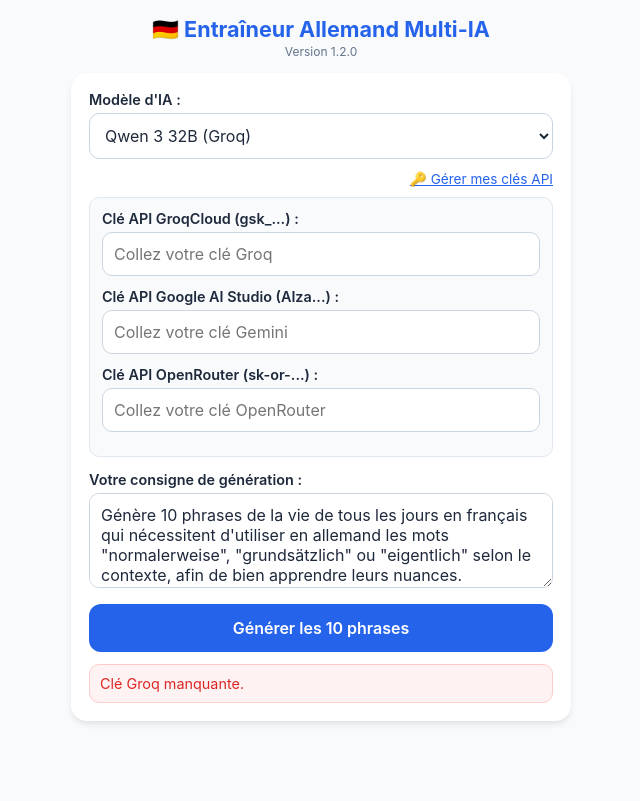
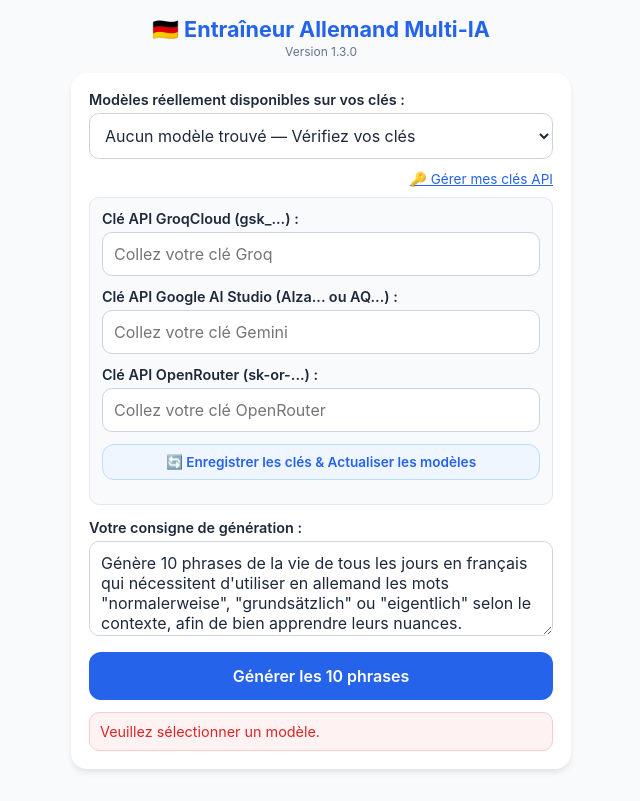
Before and after one commit to aurelienramseyer/Allemand, a plain HTML site: page index.html in a window 1280 px wide. Both pictures are taken after a click on the button "Générer les 10 phrases". Shown: the whole page, without its empty margins (319-959 px from the left). Drawn offline with Linux system fonts and the light colour scheme.

Commit message:
Update index.html

```diff
--- a/index.html
+++ b/index.html
@@ -3,7 +3,7 @@
 <head>
 <meta charset="UTF-8">
 <meta name="viewport" content="width=device-width, initial-scale=1.0, maximum-scale=1.0, user-scalable=no">
-<title>Coach Allemand Multi-IA (v1.2.0)</title>
+<title>Coach Allemand Multi-IA (v1.3.0)</title>
 <style>
   :root { --primary:#2563eb; --danger:#dc2626; --success:#16a34a; --bg:#f8fafc; --card:#fff; --text:#1e293b; }
   * { box-sizing:border-box; font-family:-apple-system,BlinkMacSystemFont,"Segoe UI",Roboto,sans-serif; }
@@ -21,6 +21,7 @@
   .btn-record { background:var(--success); color:#fff; font-size:1.1rem; padding:18px; }
   .btn-record.recording { background:var(--danger); }
   .btn-secondary { background:#e2e8f0; color:var(--text); margin-top:10px; }
+  .btn-small { padding:9px; font-size:0.85rem; background:#eff6ff; color:var(--primary); border:1px solid #bfdbfe; margin-bottom:12px; }
   .progress { font-size:.85rem; color:#64748b; text-align:center; margin-bottom:8px; font-weight:600; }
   .sentence-box { font-size:1.2rem; font-weight:700; text-align:center; padding:18px 10px; background:#eff6ff; border-radius:12px; margin-bottom:16px; border:1px solid #bfdbfe; }
   .feedback-box { margin-top:16px; padding:14px; border-radius:12px; background:#f1f5f9; font-size:.95rem; line-height:1.5; white-space:pre-wrap; display:none; }
@@ -35,27 +36,12 @@
 <body>
 <div class="container">
   <h1>🇩🇪 Entraîneur Allemand Multi-IA</h1>
-  <div class="version-tag">Version 1.2.0</div>
+  <div class="version-tag">Version 1.3.0</div>
 
   <div id="setup-card" class="card">
-    <label for="model-select">Modèle d'IA :</label>
-    <select id="model-select" onchange="onModelChange()">
-      <optgroup label="GroqCloud (Ultra-rapide + Whisper Audio)">
-        <option value="groq|qwen/qwen3-32b">Qwen 3 32B (Groq)</option>
-        <option value="groq|llama-3.3-70b-versatile">Llama 3.3 70B (Groq)</option>
-        <option value="groq|openai/gpt-oss-120b">GPT-OSS 120B (Groq)</option>
-      </optgroup>
-      <optgroup label="Google AI Studio (Audio direct natif)">
-        <option value="gemini|auto">Gemini Auto (Détecte un modèle libre)</option>
-        <option value="gemini|gemini-3.8-flash-lite">Gemini 3.8 Flash-Lite</option>
-        <option value="gemini|gemini-3.8-pro">Gemini 3.8 Pro</option>
-      </optgroup>
-      <optgroup label="OpenRouter (:free + Whisper Groq)">
-        <option value="openrouter|deepseek/deepseek-chat-v3-0324:free">DeepSeek V3 (Gratuit)</option>
-        <option value="openrouter|deepseek/deepseek-r1:free">DeepSeek R1 (Gratuit)</option>
-        <option value="openrouter|z-ai/glm-4.5-air:free">GLM-4 Air (Gratuit)</option>
-        <option value="openrouter|nvidia/llama-3.1-nemotron-70b-instruct:free">NVIDIA Nemotron 70B (Gratuit)</option>
-      </optgroup>
+    <label for="model-select">Modèles réellement disponibles sur vos clés :</label>
+    <select id="model-select" onchange="localStorage.setItem('selected_model', this.value)">
+      <option value="">Chargement des modèles actifs...</option>
     </select>
 
     <div class="link-btn" onclick="document.getElementById('keys-panel').classList.toggle('hidden')">🔑 Gérer mes clés API</div>
@@ -63,10 +49,11 @@
     <div id="keys-panel" class="keys-box">
       <label for="key-groq">Clé API GroqCloud (gsk_...) :</label>
       <input type="password" id="key-groq" placeholder="Collez votre clé Groq">
-      <label for="key-gemini">Clé API Google AI Studio (AIza...) :</label>
+      <label for="key-gemini">Clé API Google AI Studio (AIza... ou AQ...) :</label>
       <input type="password" id="key-gemini" placeholder="Collez votre clé Gemini">
       <label for="key-openrouter">Clé API OpenRouter (sk-or-...) :</label>
       <input type="password" id="key-openrouter" placeholder="Collez votre clé OpenRouter">
+      <button type="button" class="btn-small" onclick="refreshAllModels()">🔄 Enregistrer les clés & Actualiser les modèles</button>
     </div>
 
     <label for="prompt-input">Votre consigne de génération :</label>
@@ -88,7 +75,7 @@
 </div>
 
 <script>
-let sentences = [], currentIndex = 0, mediaRecorder = null, audioChunks = [], isRecording = false;
+let sentences = [], currentIndex = 0, mediaRecorder = null, audioChunks = [], isRecording = false, whisperModel = "whisper-large-v3";
 
 function showStatus(id, msg, isError = false) {
   const el = document.getElementById(id);
@@ -98,20 +85,7 @@ function showStatus(id, msg, isError = false) {
 }
 function hideStatus(id) { document.getElementById(id).style.display = "none"; }
 
-function loadSavedData() {
-  const m = localStorage.getItem("selected_model");
-  if (m) document.getElementById("model-select").value = m;
-  ["groq", "gemini", "openrouter"].forEach(k => {
-    const val = localStorage.getItem("key_" + k);
-    if (val) document.getElementById("key-" + k).value = val;
-  });
-  if (localStorage.getItem("key_groq") || localStorage.getItem("key_gemini")) {
-    document.getElementById("keys-panel").classList.add("hidden");
-  }
-}
-
 function saveData() {
-  localStorage.setItem("selected_model", document.getElementById("model-select").value);
   const keys = {};
   ["groq", "gemini", "openrouter"].forEach(k => {
     const v = document.getElementById("key-" + k).value.trim();
@@ -121,20 +95,100 @@ function saveData() {
   return keys;
 }
 
-function onModelChange() { localStorage.setItem("selected_model", document.getElementById("model-select").value); }
+// Détection dynamique des modèles réellement actifs sur chaque API
+async function refreshAllModels() {
+  const keys = saveData();
+  const select = document.getElementById("model-select");
+  const prevChoice = localStorage.getItem("selected_model");
+  select.innerHTML = "<option value=''>Recherche des modèles actifs...</option>";
+  let totalAdded = 0;
 
-async function findGeminiModel(apiKey) {
-  const res = await fetch(`https://generativelanguage.googleapis.com/v1beta/models?key=${apiKey}`);
-  const data = await res.json();
-  if (data.error) throw new Error(data.error.message);
-  const list = (data.models || []).filter(m => m.name.includes("flash") && !m.name.includes("1.5") && !m.name.includes("2.0") && m.supportedGenerationMethods?.includes("generateContent"));
-  const chosen = list[list.length - 1] || (data.models || []).find(m => m.supportedGenerationMethods?.includes("generateContent"));
-  if (!chosen) throw new Error("Aucun modèle Gemini disponible.");
-  return chosen.name.replace("models/", "");
+  // 1. Modèles Groq actifs
+  if (keys.groq) {
+    try {
+      const res = await fetch("https://api.groq.com/openai/v1/models", { headers: { "Authorization": "Bearer " + keys.groq } });
+      const data = await res.json();
+      if (data.data) {
+        const w = data.data.find(m => m.id.includes("whisper"));
+        if (w) whisperModel = w.id;
+        const chatModels = data.data.filter(m => !m.id.includes("whisper") && !m.id.includes("guard") && !m.id.includes("tts"));
+        if (chatModels.length) {
+          const grp = document.createElement("optgroup");
+          grp.label = "GroqCloud (Ultra-rapide + Whisper)";
+          chatModels.forEach(m => {
+            const opt = document.createElement("option");
+            opt.value = "groq|" + m.id;
+            opt.textContent = m.id + " (Groq)";
+            grp.appendChild(opt);
+            totalAdded++;
+          });
+          select.appendChild(grp);
+        }
+      }
+    } catch (e) {}
+  }
+
+  // 2. Modèles Gemini actifs
+  if (keys.gemini) {
+    try {
+      const res = await fetch(`https://generativelanguage.googleapis.com/v1beta/models?key=${keys.gemini}`);
+      const data = await res.json();
+      if (data.models) {
+        const gemModels = data.models.filter(m => m.supportedGenerationMethods?.includes("generateContent") && m.name.includes("gemini"));
+        if (gemModels.length) {
+          const grp = document.createElement("optgroup");
+          grp.label = "Google Gemini (Audio direct natif)";
+          gemModels.forEach(m => {
+            const cleanId = m.name.replace("models/", "");
+            const opt = document.createElement("option");
+            opt.value = "gemini|" + cleanId;
+            opt.textContent = (m.displayName || cleanId);
+            grp.appendChild(opt);
+            totalAdded++;
+          });
+          select.appendChild(grp);
+        }
+      }
+    } catch (e) {}
+  }
+
+  // 3. Modèles gratuits OpenRouter (:free)
+  if (keys.openrouter) {
+    try {
+      const res = await fetch("https://openrouter.ai/api/v1/models", { headers: { "Authorization": "Bearer " + keys.openrouter } });
+      const data = await res.json();
+      if (data.data) {
+        const freeModels = data.data.filter(m => m.id.endsWith(":free"));
+        if (freeModels.length) {
+          const grp = document.createElement("optgroup");
+          grp.label = "OpenRouter (Modèles :free + Whisper Groq)";
+          freeModels.forEach(m => {
+            const opt = document.createElement("option");
+            opt.value = "openrouter|" + m.id;
+            opt.textContent = m.name.replace(" (free)", "") + " (Gratuit)";
+            grp.appendChild(opt);
+            totalAdded++;
+          });
+          select.appendChild(grp);
+        }
+      }
+    } catch (e) {}
+  }
+
+  if (totalAdded > 0) {
+    select.remove(0); // Retire "Recherche..."
+    if (prevChoice && [...select.options].some(o => o.value === prevChoice)) select.value = prevChoice;
+    localStorage.setItem("selected_model", select.value);
+    document.getElementById("keys-panel").classList.add("hidden");
+    showStatus("setup-status", `${totalAdded} modèles actifs détectés sur vos clés !`);
+    setTimeout(() => hideStatus("setup-status"), 2500);
+  } else {
+    select.innerHTML = "<option value=''>Aucun modèle trouvé — Vérifiez vos clés</option>";
+    document.getElementById("keys-panel").classList.remove("hidden");
+  }
 }
 
 async function callGemini(model, apiKey, text, audioB64 = null, audioMime = null) {
-  if (model === "auto") model = await findGeminiModel(apiKey);
   const parts = [{ text }];
   if (audioB64) parts.push({ inline_data: { mime_type: audioMime, data: audioB64 } });
   const res = await fetch(`https://generativelanguage.googleapis.com/v1beta/models/${model}:generateContent?key=${apiKey}`, {
@@ -161,7 +215,7 @@ async function callOpenAI(url, apiKey, model, text) {
 async function transcribeGroq(blob, groqKey) {
   const fd = new FormData();
   fd.append("file", blob, "audio.webm");
-  fd.append("model", "whisper-large-v3");
+  fd.append("model", whisperModel);
   fd.append("language", "de");
   const res = await fetch("https://api.groq.com/openai/v1/audio/transcriptions", {
     method: "POST",
@@ -176,12 +230,15 @@ async function transcribeGroq(blob, groqKey) {
 document.getElementById("generate-btn").addEventListener("click", async () => {
   hideStatus("setup-status");
   const keys = saveData();
-  const [provider, model] = document.getElementById("model-select").value.split("|");
+  const val = document.getElementById("model-select").value;
+  if (!val) return showStatus("setup-status", "Veuillez sélectionner un modèle.", true);
+  const [provider, model] = val.split("|");
   const userPrompt = document.getElementById("prompt-input").value.trim();
 
-  if (provider === "groq" && !keys.groq) { document.getElementById("keys-panel").classList.remove("hidden"); return showStatus("setup-status", "Clé Groq manquante.", true); }
-  if (provider === "gemini" && !keys.gemini) { document.getElementById("keys-panel").classList.remove("hidden"); return showStatus("setup-status", "Clé Gemini manquante.", true); }
-  if (provider === "openrouter" && (!keys.openrouter || !keys.groq)) { document.getElementById("keys-panel").classList.remove("hidden"); return showStatus("setup-status", "Clés OpenRouter et Groq requises.", true); }
+  if (provider === "openrouter" && !keys.groq) {
+    document.getElementById("keys-panel").classList.remove("hidden");
+    return showStatus("setup-status", "La clé Groq est aussi requise pour la transcription vocale Whisper.", true);
+  }
 
   const btn = document.getElementById("generate-btn");
   btn.disabled = true;
@@ -293,7 +350,12 @@ async function evaluateAudio(blob, mime) {
   }
 }
 
-loadSavedData();
+// Chargement initial
+["groq", "gemini", "openrouter"].forEach(k => {
+  const val = localStorage.getItem("key_" + k);
+  if (val) document.getElementById("key-" + k).value = val;
+});
+refreshAllModels();
 </script>
 </body>
 </html>
```
